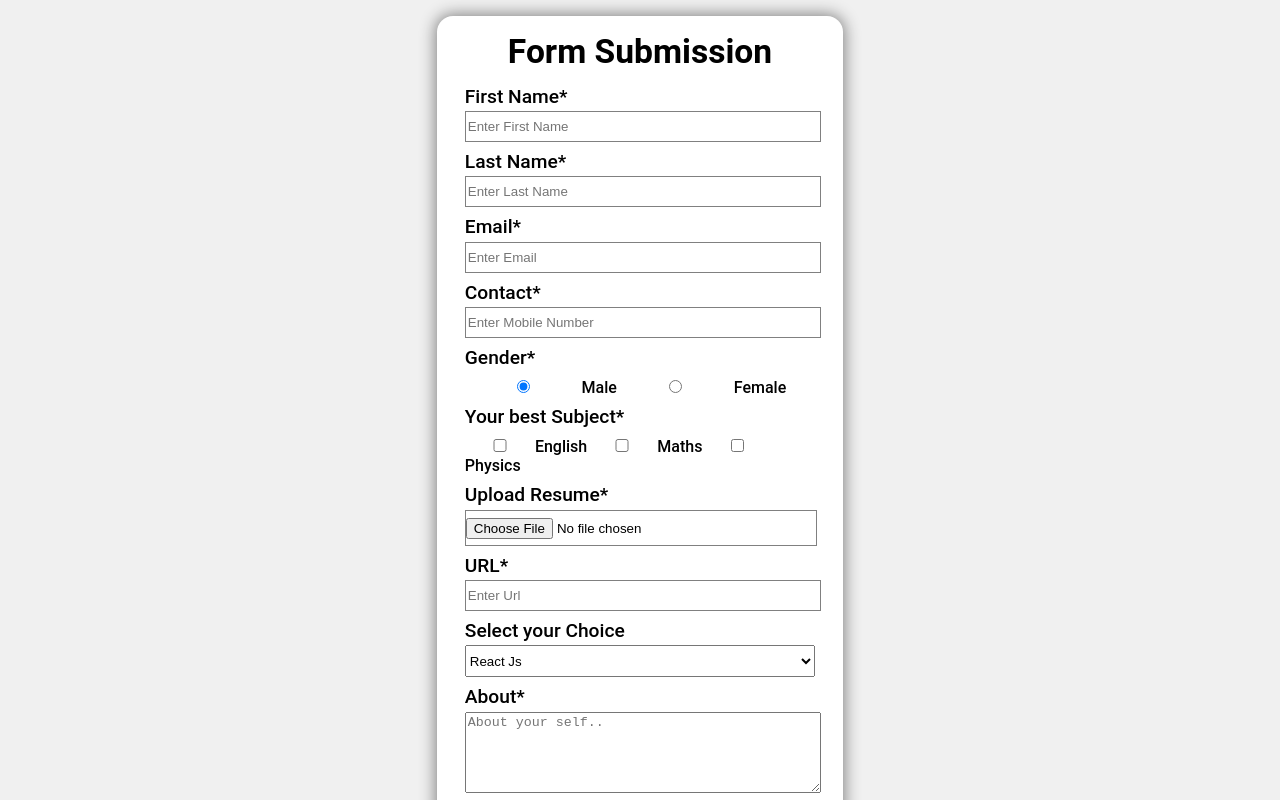
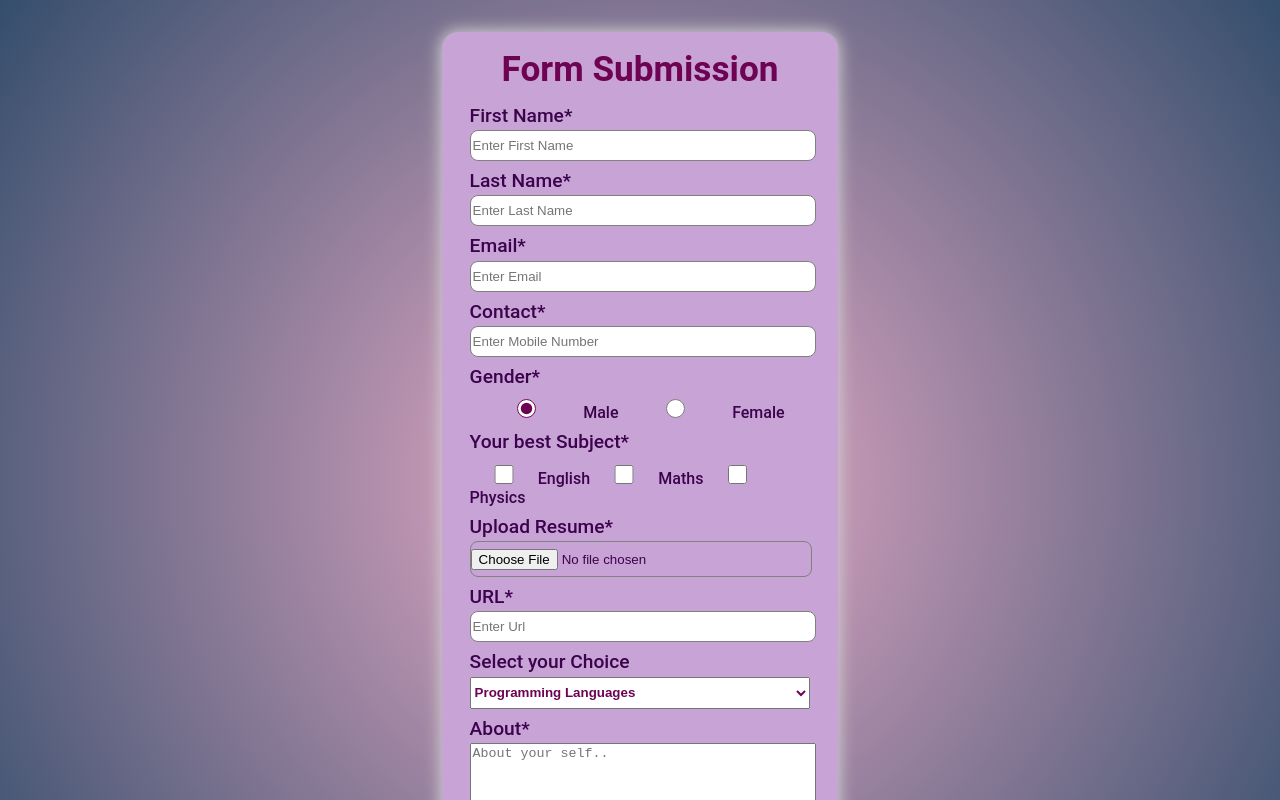
Before and after one commit to MohamedAmineHammmami/90-React-Projects, a React (Vite) app in the folder client/: page / in a window 1280 px wide. Shown: the top 800 px of the page. Built offline with nearby package versions, Linux system fonts and the light colour scheme.

Commit message:
refactoring..

```diff
--- a/client/src/App.css
+++ b/client/src/App.css
@@ -1,6 +1,11 @@
 body {
-  background-color: rgb(240, 240, 240);
-  margin: 1rem;
+  background: rgb(238, 174, 202);
+  background: radial-gradient(
+    circle,
+    rgba(238, 174, 202, 1) 0%,
+    rgba(52, 78, 108, 1) 100%
+  );
+  margin: 2rem;
 }
 
 fieldset {
@@ -9,9 +14,10 @@ fieldset {
 
 .formContainer {
   width: 30%;
-  background-color: white;
+  background-color: rgb(200, 163, 214);
+  color: rgb(60, 3, 77);
   border-radius: 1rem;
-  box-shadow: 0 0 1rem 0.1rem gray;
+  box-shadow: 0 0 1rem 0.1rem rgb(209, 209, 209);
   margin: auto;
   padding: 1rem;
   font-family: roboto;
@@ -21,8 +27,9 @@ fieldset {
 
 h1 {
   font-family: roboto;
-  font-size: 2.1rem;
+  font-size: 2.2rem;
   text-align: center;
+  color: rgb(110, 2, 83);
 }
 
 label {
@@ -37,6 +44,7 @@ input {
   width: 100%;
   height: 1.7rem;
   border: 0.01rem solid gray;
+  border-radius: 0.5rem;
 }
 
 input[type="radio"],
@@ -44,10 +52,10 @@ input[type="checkbox"] {
   display: inline;
   text-align: center;
   width: calc(100% / 5);
-  height: auto;
+  height: 1.2rem;
   margin-top: 0.5rem;
   cursor: pointer;
-  color: red;
+  accent-color: rgb(110, 2, 83);
 }
 
 input[type="radio"] {
@@ -64,7 +72,7 @@ button {
   margin-left: 3.63%;
   border-radius: 0.5rem;
   border: none;
-  background-color: black;
+  background-color: rgb(110, 2, 83);
   color: white;
   font-weight: bold;
   font-size: 1.1rem;
@@ -78,4 +86,6 @@ textarea {
 select {
   width: 100%;
   height: 2rem;
+  font-weight: bold;
+  color: rgb(110, 2, 83);
 }
--- a/client/src/App.jsx
+++ b/client/src/App.jsx
@@ -18,11 +18,15 @@ function App() {
     maths: false,
     physics: false,
   });
+  console.log(subject);
   const [resume, setResume] = useState("");
   console.log("resume", typeof resume);
 
   const handleOnchange = (e) => {
     setData({ ...data, [e.target.name]: e.target.value });
+  };
+  const handleSubjectchange = (e) => {
+    setSubject({ ...subject, [e.target.name]: e.target.checked });
   };
   const handleUploadFile = (e) => {
     const file = e.target.files[0];
@@ -100,26 +104,20 @@ function App() {
           <label>Your best Subject*</label>
           <input
             type="checkbox"
-            name="subject"
-            onChange={(e) =>
-              setSubject({ ...subject, english: e.target.checked })
-            }
+            name="english"
+            onChange={(e) => handleSubjectchange(e)}
           />
           English
           <input
             type="checkbox"
-            name="subject"
-            onChange={(e) =>
-              setSubject({ ...subject, maths: e.target.checked })
-            }
+            name="maths"
+            onChange={(e) => handleSubjectchange(e)}
           />
           Maths
           <input
             type="checkbox"
-            name="subject"
-            onChange={(e) =>
-              setSubject({ ...subject, physics: e.target.checked })
-            }
+            name="physics"
+            onChange={(e) => handleSubjectchange(e)}
           />
           Physics
           <label htmlFor="fileId">Upload Resume*</label>
@@ -140,7 +138,7 @@ function App() {
           />
           <label>Select your Choice</label>
           <select onChange={(e) => handleOnchange(e)} name="programingLang">
-            <option disabled></option>
+            <option>Programming Languages</option>
             <optgroup label="Front-End">
               <option>React Js</option>
               <option>Angular</option>
```
